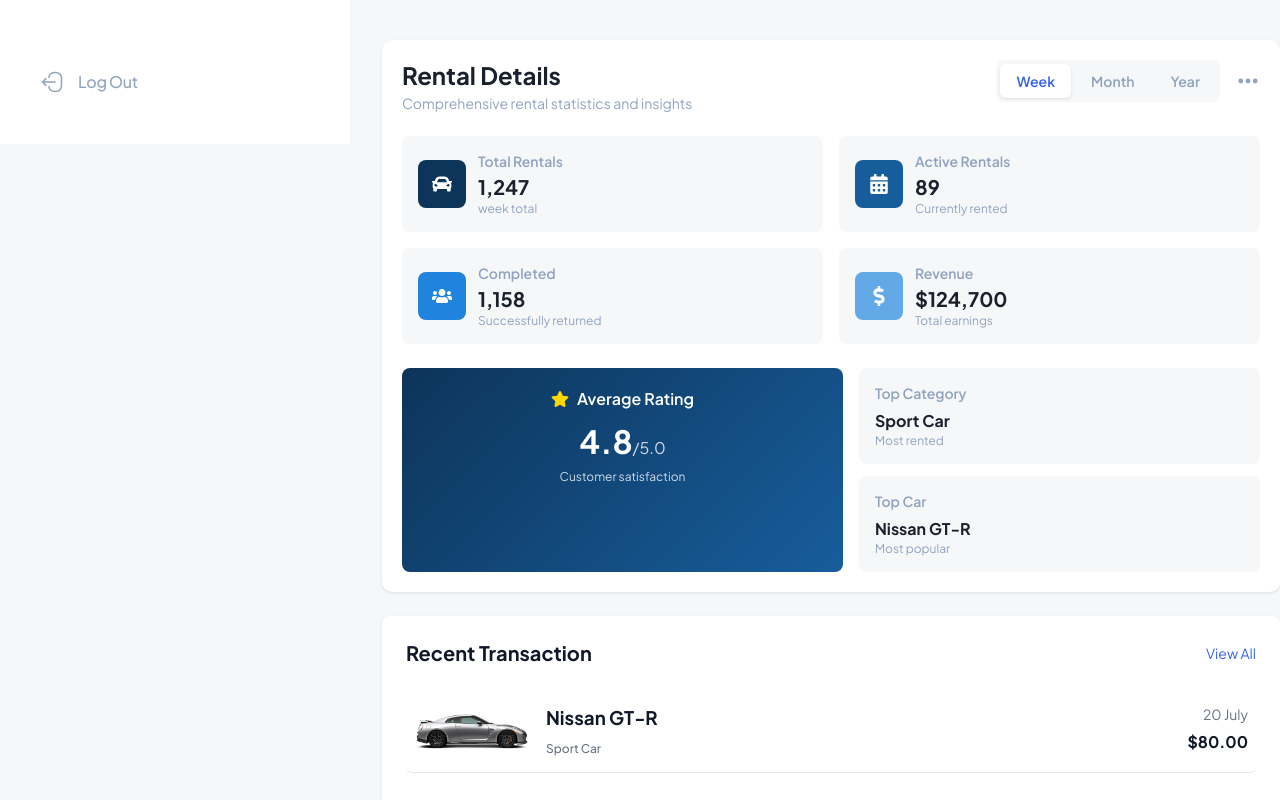
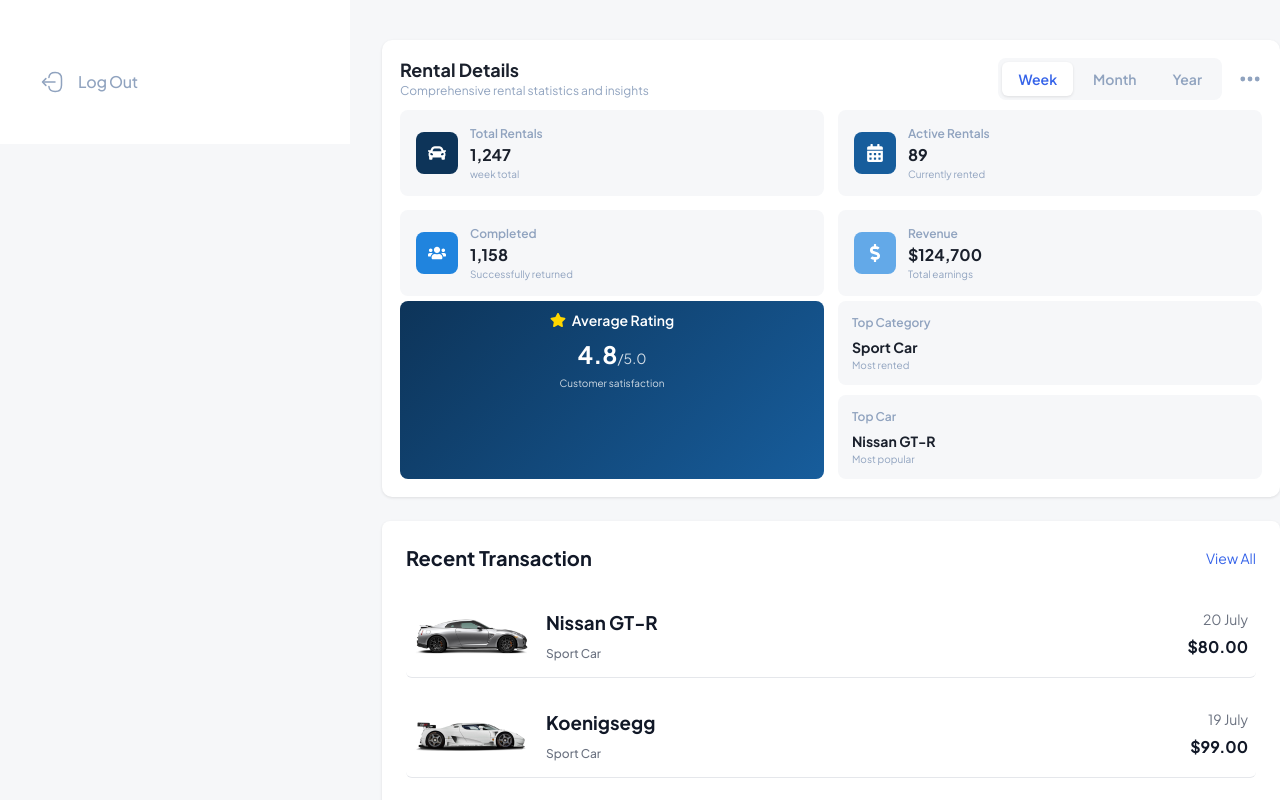
Before and after one commit to Tahir-Mehrekule/Morent, a React (Vite) app: page /admin in a window 1280 px wide. Shown: the part 880-1680 px from the top of the page. Built offline with nearby package versions, Linux system fonts and the light colour scheme.

Commit message:
boyutlanma sorunun büyük kısmı çözüldü

```diff
--- a/src/Components/DetailsRental/DetailsRental.module.scss
+++ b/src/Components/DetailsRental/DetailsRental.module.scss
@@ -10,12 +10,13 @@
 .detailsRentalContainer {
   display: flex;
   flex-direction: column;
-  padding: 20px;
+  padding: 18px;
   width: 100%;
   background-color: $white;
   border-radius: 10px;
   box-shadow: 0 1px 3px rgba(0, 0, 0, 0.1);
-  gap: 24px;
+  gap: 5px;
+  max-height: 460px;
 }
 
 .detailsRentalHeader {
@@ -23,17 +24,18 @@
   justify-content: space-between;
   align-items: flex-start;
   width: 100%;
+  margin-bottom: 5px;
 
   .headerLeft {
     .detailsRentalTitle {
-      font-size: 24px;
+      font-size: 18px;
       font-weight: 700;
       color: $text-primary;
-      margin: 0 0 4px 0;
+      margin: 0 0 2px 0;
     }
 
     .detailsRentalSubtitle {
-      font-size: 14px;
+      font-size: 12px;
       color: $text-secondary;
       margin: 0;
     }
@@ -86,7 +88,7 @@
 .statsGrid {
   display: grid;
   grid-template-columns: repeat(2, 1fr);
-  gap: 16px;
+  gap: 14px;
 
   .statCard {
     display: flex;
@@ -102,35 +104,35 @@
     }
 
     .statIcon {
-      width: 48px;
-      height: 48px;
+      width: 42px;
+      height: 42px;
       border-radius: 8px;
       display: flex;
       align-items: center;
       justify-content: center;
       color: $white;
-      font-size: 20px;
+      font-size: 18px;
     }
 
     .statContent {
       flex: 1;
 
       h3 {
-        font-size: 14px;
+        font-size: 12px;
         font-weight: 600;
         color: $text-secondary;
-        margin: 0 0 4px 0;
+        margin: 0 0 3px 0;
       }
 
       .statValue {
-        font-size: 20px;
+        font-size: 16px;
         font-weight: 700;
         color: $text-primary;
-        margin: 0 0 2px 0;
+        margin: 0 0 3px 0;
       }
 
       .statSubtitle {
-        font-size: 12px;
+        font-size: 10px;
         color: $text-secondary;
         margin: 0;
       }
@@ -140,11 +142,10 @@
 
 .insightsSection {
   display: flex;
-  gap: 16px;
+  gap: 14px;
 
   .ratingCard {
     flex: 1;
-    padding: 20px;
     background: linear-gradient(135deg, #0d3459 0%, #175d9c 100%);
     border-radius: 8px;
     color: $white;
@@ -154,16 +155,17 @@
       display: flex;
       align-items: center;
       justify-content: center;
-      gap: 8px;
-      margin-bottom: 12px;
+      gap: 6px;
+      margin-top: 10px;
+      margin-bottom: 10px;
 
       .starIcon {
         color: #ffd700;
-        font-size: 18px;
+        font-size: 16px;
       }
 
       h3 {
-        font-size: 16px;
+        font-size: 14px;
         font-weight: 600;
         margin: 0;
       }
@@ -173,18 +175,18 @@
       margin-bottom: 8px;
 
       .ratingNumber {
-        font-size: 32px;
+        font-size: 24px;
         font-weight: 700;
       }
 
       .ratingMax {
-        font-size: 16px;
+        font-size: 14px;
         opacity: 0.8;
       }
     }
 
     .ratingSubtitle {
-      font-size: 12px;
+      font-size: 10px;
       opacity: 0.8;
       margin: 0;
     }
@@ -194,16 +196,16 @@
     flex: 1;
     display: flex;
     flex-direction: column;
-    gap: 12px;
+    gap: 10px;
 
     .topCategory,
     .topCar {
-      padding: 16px;
+      padding: 14px;
       background-color: $clr-light-gray;
       border-radius: 8px;
 
       h3 {
-        font-size: 14px;
+        font-size: 12px;
         font-weight: 600;
         color: $text-secondary;
         margin: 0 0 8px 0;
@@ -213,18 +215,18 @@
       .carInfo {
         display: flex;
         flex-direction: column;
-        gap: 2px;
+        gap: 3px;
 
         .categoryName,
         .carName {
-          font-size: 16px;
+          font-size: 14px;
           font-weight: 700;
           color: $text-primary;
         }
 
         .categoryCount,
         .carStatus {
-          font-size: 12px;
+          font-size: 10px;
           color: $text-secondary;
         }
       }
--- a/src/Components/RecentTransaction/RecentTransaction.module.scss
+++ b/src/Components/RecentTransaction/RecentTransaction.module.scss
@@ -7,7 +7,7 @@
   border-radius: 0.5rem;
   box-shadow: 0 1px 3px rgba(0, 0, 0, 0.1);
   font-family: "Plus Jakarta Sans";
-  max-height: 480px;
+  max-height: 460px;
 }
 
 .transactionsHeader {
```
